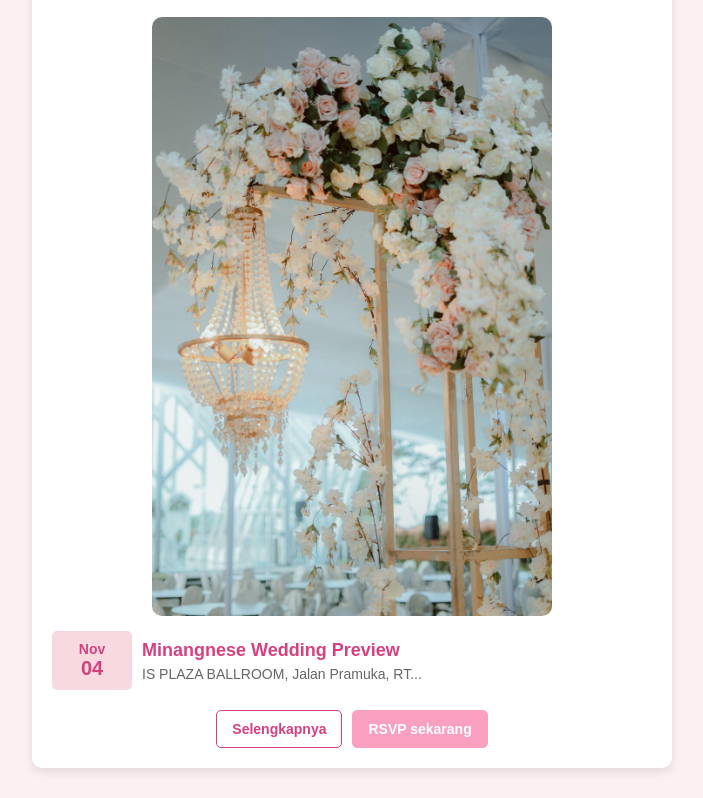
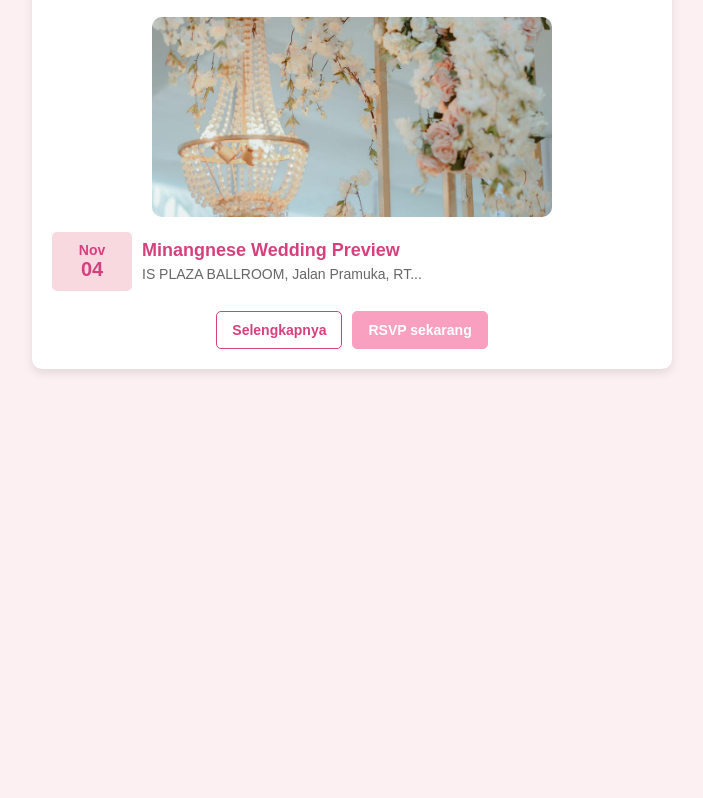
Before and after one commit to crootss/event, a plain HTML site: page index.html in a window 1280 px wide. Shown: the part 101-899 px from the top of the page, without its empty margins (288-991 px from the left). After the commit the page ends 800 px from the top, so only its background shows below. Drawn offline with Linux system fonts and the light colour scheme.

Commit message:
potong kalo terlalu tingi

```diff
--- a/styles.css
+++ b/styles.css
@@ -31,6 +31,8 @@ body {
 .event-thumbnail {
     width: 100%;
     max-width: 400px;
+    max-height: 200px; /* Membatasi tinggi gambar */
+    object-fit: cover; /* Menjaga proporsi gambar */
     border-radius: 10px;
     margin-bottom: 15px;
 }
```
